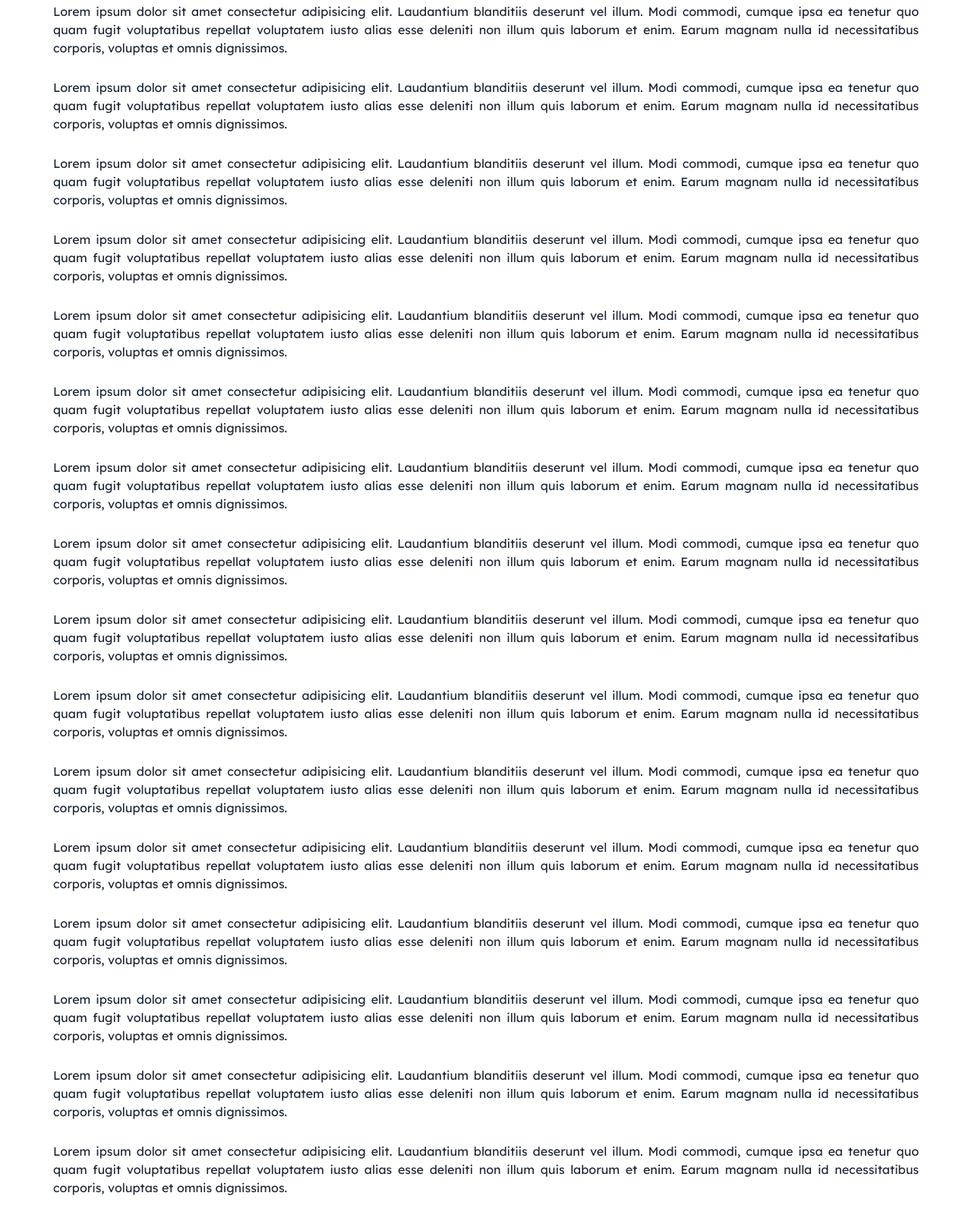
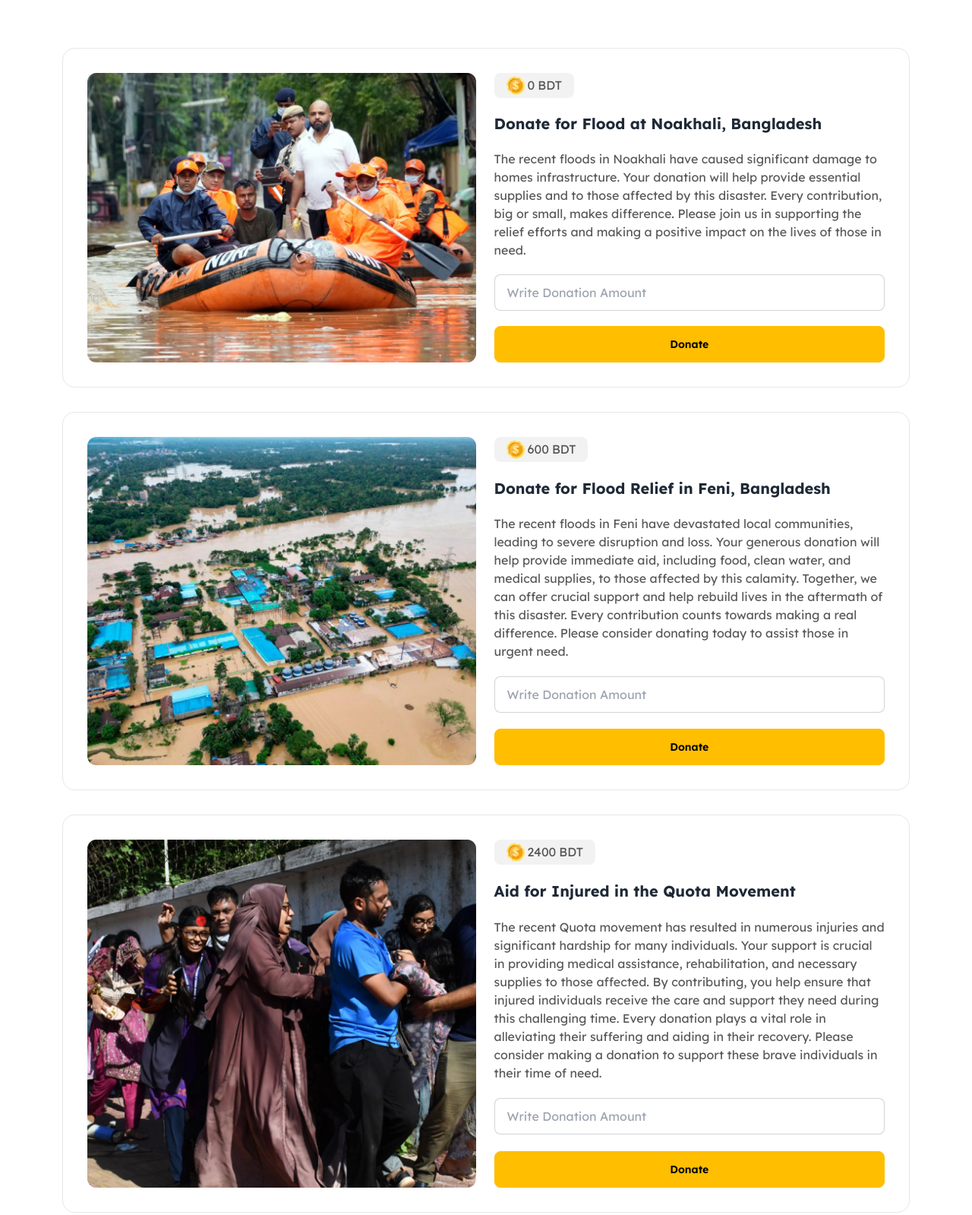
Before and after one commit to khbmh/pha05, a plain HTML site: page index.html in a window 1280 px wide. Shown: the part 182-1781 px from the top of the page at 76% size. Before the commit the page ends 1757 px from the top, so only its background shows below. Drawn offline with nearby package versions, Linux system fonts and the light colour scheme.

Commit message:
html css done

```diff
--- a/index.html
+++ b/index.html
@@ -18,8 +18,9 @@
     tailwind.config = {
       theme: {
         extend: {
-          color: {
-            btnColor: '#B4F461'
+          colors: {
+            btnColor: "#B4F461",
+            lightText: "#111111B3",
           },
           fontFamily: {
             lexend: ["Lexend", "sans-serif"],
@@ -31,9 +32,9 @@
 </head>
 
 <body class="font-lexend">
-  <header class="">
-    <div class="w-full">
-      <nav class="bg-[#F9F7F3] w-full">
+  <header class="w-full backdrop-blur-xl sticky top-0 z-[2]">
+    <div class="w-full pb-3">
+      <nav class="bg-[#fff9ed8e] w-full">
         <div class="navbar max-w-[1140px] mx-auto">
           <div class="navbar-start">
             <button id="blog--btn" class="btn btn-warning px-7 py-0">Blog</button>
@@ -46,7 +47,7 @@
           </div>
           <div class="navbar-end flex gap-1 items-center">
             <img src="./assets/coin.png" alt="balance" class="w-6">
-            <h3 class="text-[#111111B3] font-medium">5500 BDT</h3>
+            <h3 class="text-lightText font-medium"><span id="user-balance">5500</span> BDT</h3>
           </div>
         </div>
       </nav>
@@ -54,94 +55,188 @@
       <div>
         <div class="max-w-[1140px] mx-auto flex items-center justify-center gap-4 my-4">
           <button class="btn btn-warning px-7 py-0">Donate</button>
-          <button class="btn border bg-white border-[#ddd] px-7 py-0 text-[#111111B3]">History</button>
+          <button class="btn border bg-white border-[#ddd] px-7 py-0 text-lightText">History</button>
         </div>
       </div>
     </div>
   </header>
-  <main class="max-w-[1140px] mx-auto flex flex-col text-justify gap-7">
-    <div>
-      <p>Lorem ipsum dolor sit amet consectetur adipisicing elit. Laudantium blanditiis deserunt vel illum. Modi
-        commodi, cumque ipsa ea tenetur quo quam fugit voluptatibus repellat voluptatem iusto alias esse deleniti non
-        illum quis laborum et enim. Earum magnam nulla id necessitatibus corporis, voluptas et omnis dignissimos.</p>
+  <main class="max-w-[1140px] mx-auto flex flex-col my-12 px-3 gap-7">
+
+    <div class="donation-container">
+      <div class="flex flex-col gap-8">
+        <div class="donation-card w-full h-fit flex flex-col lg:flex-row gap-6 p-4 lg:p-8 border rounded-2xl">
+          <div class="left">
+            <img src="./assets/noakhali.png" alt="">
           </div>
-    <div>
-      <p>Lorem ipsum dolor sit amet consectetur adipisicing elit. Laudantium blanditiis deserunt vel illum. Modi
-        commodi, cumque ipsa ea tenetur quo quam fugit voluptatibus repellat voluptatem iusto alias esse deleniti non
-        illum quis laborum et enim. Earum magnam nulla id necessitatibus corporis, voluptas et omnis dignissimos.</p>
+          <div class="right lg:w-1/2 flex flex-col justify-between gap-4 lg:gap-0">
+            <div class="flex w-fit items-center gap-1 py-1 px-4 bg-[#1111110D] rounded-lg">
+              <img src="./assets/coin.png" alt="" class="w-6">
+              <span class="text-lightText"><span id="total-balance" class="mr-1">0</span>BDT</span>
             </div>
-    <div>
-      <p>Lorem ipsum dolor sit amet consectetur adipisicing elit. Laudantium blanditiis deserunt vel illum. Modi
-        commodi, cumque ipsa ea tenetur quo quam fugit voluptatibus repellat voluptatem iusto alias esse deleniti non
-        illum quis laborum et enim. Earum magnam nulla id necessitatibus corporis, voluptas et omnis dignissimos.</p>
+            <h2 class="text-lg lg:text-xl font-bold">Donate for Flood at Noakhali, Bangladesh</h2>
+            <p class="text-lightText">The recent floods in Noakhali have caused significant damage to homes
+              infrastructure.
+              Your donation will help provide essential supplies and to those affected by this disaster. Every
+              contribution,
+              big or small, makes difference. Please join us in supporting the relief efforts and making a positive
+              impact
+              on the lives of those in need.</p>
+
+
+
+            <input id="donate-amount-value" type="text" placeholder="Write Donation Amount"
+              class="input input-bordered w-full" />
+            <!-- <button class="btn btn-warning px-7 py-0 w-full">Donate</button> -->
+
+            <!-- Open the modal using ID.showModal() method -->
+
+            <button id="donate-btn" class="btn btn-warning px-7 py-0 w-full"
+              onclick="my_modal_noakhali.showModal()">Donate</button>
+
+
+            <dialog id="my_modal_noakhali" class="modal modal-bottom sm:modal-middle">
+              <div class="modal-box flex flex-col items-center justify-between gap-2">
+                <h3 class="text-3xl font-bold">Congrats!</h3>
+                <p class="py-4"><img src="./assets/coin.png" alt="" class="w-8"></p>
+                <p>You have donated for humankind</p>
+                <h3 class="text-xl font-bold">Successfully</h3>
+                <div class="modal-action">
+                  <form method="dialog">
+                    <!-- if there is a button in form, it will close the modal -->
+                    <button class="btn">Close confirmation</button>
+                  </form>
                 </div>
-    <div>
-      <p>Lorem ipsum dolor sit amet consectetur adipisicing elit. Laudantium blanditiis deserunt vel illum. Modi
-        commodi, cumque ipsa ea tenetur quo quam fugit voluptatibus repellat voluptatem iusto alias esse deleniti non
-        illum quis laborum et enim. Earum magnam nulla id necessitatibus corporis, voluptas et omnis dignissimos.</p>
               </div>
-    <div>
-      <p>Lorem ipsum dolor sit amet consectetur adipisicing elit. Laudantium blanditiis deserunt vel illum. Modi
-        commodi, cumque ipsa ea tenetur quo quam fugit voluptatibus repellat voluptatem iusto alias esse deleniti non
-        illum quis laborum et enim. Earum magnam nulla id necessitatibus corporis, voluptas et omnis dignissimos.</p>
+            </dialog>
           </div>
-    <div>
-      <p>Lorem ipsum dolor sit amet consectetur adipisicing elit. Laudantium blanditiis deserunt vel illum. Modi
-        commodi, cumque ipsa ea tenetur quo quam fugit voluptatibus repellat voluptatem iusto alias esse deleniti non
-        illum quis laborum et enim. Earum magnam nulla id necessitatibus corporis, voluptas et omnis dignissimos.</p>
         </div>
-    <div>
-      <p>Lorem ipsum dolor sit amet consectetur adipisicing elit. Laudantium blanditiis deserunt vel illum. Modi
-        commodi, cumque ipsa ea tenetur quo quam fugit voluptatibus repellat voluptatem iusto alias esse deleniti non
-        illum quis laborum et enim. Earum magnam nulla id necessitatibus corporis, voluptas et omnis dignissimos.</p>
+
+
+
+
+
+
+        <div class="donation-card w-full h-fit flex flex-col lg:flex-row gap-6 p-4 lg:p-8 border rounded-2xl">
+          <div class="left">
+            <img src="./assets/feni.png" alt="">
           </div>
-    <div>
-      <p>Lorem ipsum dolor sit amet consectetur adipisicing elit. Laudantium blanditiis deserunt vel illum. Modi
-        commodi, cumque ipsa ea tenetur quo quam fugit voluptatibus repellat voluptatem iusto alias esse deleniti non
-        illum quis laborum et enim. Earum magnam nulla id necessitatibus corporis, voluptas et omnis dignissimos.</p>
+          <div class="right lg:w-1/2 flex flex-col justify-between gap-4 lg:gap-0">
+            <div class="flex w-fit items-center gap-1 py-1 px-4 bg-[#1111110D] rounded-lg">
+              <img src="./assets/coin.png" alt="" class="w-6">
+              <span class="text-lightText"><span id="total-balance" class="mr-1">600</span>BDT</span>
             </div>
-    <div>
-      <p>Lorem ipsum dolor sit amet consectetur adipisicing elit. Laudantium blanditiis deserunt vel illum. Modi
-        commodi, cumque ipsa ea tenetur quo quam fugit voluptatibus repellat voluptatem iusto alias esse deleniti non
-        illum quis laborum et enim. Earum magnam nulla id necessitatibus corporis, voluptas et omnis dignissimos.</p>
+            <h2 class="text-lg lg:text-xl font-bold">Donate for Flood Relief in Feni, Bangladesh</h2>
+            <p class="text-lightText">The recent floods in Feni have devastated local communities, leading to severe
+              disruption and loss. Your generous donation will help provide immediate aid, including food, clean water,
+              and
+              medical supplies, to those affected by this calamity. Together, we can offer crucial support and help
+              rebuild
+              lives in the aftermath of this disaster. Every contribution counts towards making a real difference.
+              Please
+              consider donating today to assist those in urgent need.</p>
+
+
+
+            <input id="donate-amount-value" type="text" placeholder="Write Donation Amount"
+              class="input input-bordered w-full" />
+            <!-- <button class="btn btn-warning px-7 py-0 w-full">Donate</button> -->
+
+            <!-- Open the modal using ID.showModal() method -->
+
+            <button id="donate-btn" class="btn btn-warning px-7 py-0 w-full"
+              onclick="my_modal_noakhali.showModal()">Donate</button>
+
+
+            <dialog id="my_modal_noakhali" class="modal modal-bottom sm:modal-middle">
+              <div class="modal-box flex flex-col items-center justify-between gap-2">
+                <h3 class="text-3xl font-bold">Congrats!</h3>
+                <p class="py-4"><img src="./assets/coin.png" alt="" class="w-8"></p>
+                <p>You have donated for humankind</p>
+                <h3 class="text-xl font-bold">Successfully</h3>
+                <div class="modal-action">
+                  <form method="dialog">
+                    <!-- if there is a button in form, it will close the modal -->
+                    <button class="btn">Close confirmation</button>
+                  </form>
                 </div>
-    <div>
-      <p>Lorem ipsum dolor sit amet consectetur adipisicing elit. Laudantium blanditiis deserunt vel illum. Modi
-        commodi, cumque ipsa ea tenetur quo quam fugit voluptatibus repellat voluptatem iusto alias esse deleniti non
-        illum quis laborum et enim. Earum magnam nulla id necessitatibus corporis, voluptas et omnis dignissimos.</p>
               </div>
-    <div>
-      <p>Lorem ipsum dolor sit amet consectetur adipisicing elit. Laudantium blanditiis deserunt vel illum. Modi
-        commodi, cumque ipsa ea tenetur quo quam fugit voluptatibus repellat voluptatem iusto alias esse deleniti non
-        illum quis laborum et enim. Earum magnam nulla id necessitatibus corporis, voluptas et omnis dignissimos.</p>
+            </dialog>
           </div>
-    <div>
-      <p>Lorem ipsum dolor sit amet consectetur adipisicing elit. Laudantium blanditiis deserunt vel illum. Modi
-        commodi, cumque ipsa ea tenetur quo quam fugit voluptatibus repellat voluptatem iusto alias esse deleniti non
-        illum quis laborum et enim. Earum magnam nulla id necessitatibus corporis, voluptas et omnis dignissimos.</p>
         </div>
-    <div>
-      <p>Lorem ipsum dolor sit amet consectetur adipisicing elit. Laudantium blanditiis deserunt vel illum. Modi
-        commodi, cumque ipsa ea tenetur quo quam fugit voluptatibus repellat voluptatem iusto alias esse deleniti non
-        illum quis laborum et enim. Earum magnam nulla id necessitatibus corporis, voluptas et omnis dignissimos.</p>
+
+
+
+
+
+
+
+        <div class="donation-card w-full h-fit flex flex-col lg:flex-row gap-6 p-4 lg:p-8 border rounded-2xl">
+          <div class="left">
+            <img src="./assets/quota-protest.png" alt="">
           </div>
-    <div>
-      <p>Lorem ipsum dolor sit amet consectetur adipisicing elit. Laudantium blanditiis deserunt vel illum. Modi
-        commodi, cumque ipsa ea tenetur quo quam fugit voluptatibus repellat voluptatem iusto alias esse deleniti non
-        illum quis laborum et enim. Earum magnam nulla id necessitatibus corporis, voluptas et omnis dignissimos.</p>
+          <div class="right lg:w-1/2 flex flex-col justify-between gap-4 lg:gap-0">
+            <div class="flex w-fit items-center gap-1 py-1 px-4 bg-[#1111110D] rounded-lg">
+              <img src="./assets/coin.png" alt="" class="w-6">
+              <span class="text-lightText"><span id="total-balance" class="mr-1">2400</span>BDT</span>
             </div>
-    <div>
-      <p>Lorem ipsum dolor sit amet consectetur adipisicing elit. Laudantium blanditiis deserunt vel illum. Modi
-        commodi, cumque ipsa ea tenetur quo quam fugit voluptatibus repellat voluptatem iusto alias esse deleniti non
-        illum quis laborum et enim. Earum magnam nulla id necessitatibus corporis, voluptas et omnis dignissimos.</p>
+            <h2 class="text-lg lg:text-xl font-bold">Aid for Injured in the Quota Movement</h2>
+            <p class="text-lightText">The recent Quota movement has resulted in numerous injuries and significant
+              hardship
+              for many individuals. Your support is crucial in providing medical assistance, rehabilitation, and
+              necessary
+              supplies to those affected. By contributing, you help ensure that injured individuals receive the care and
+              support they need during this challenging time. Every donation plays a vital role in alleviating their
+              suffering and aiding in their recovery. Please consider making a donation to support these brave
+              individuals
+              in their time of need.</p>
+
+
+
+            <input id="donate-amount-value" type="text" placeholder="Write Donation Amount"
+              class="input input-bordered w-full" />
+            <!-- <button class="btn btn-warning px-7 py-0 w-full">Donate</button> -->
+
+            <!-- Open the modal using ID.showModal() method -->
+
+            <button id="donate-btn" class="btn btn-warning px-7 py-0 w-full"
+              onclick="my_modal_noakhali.showModal()">Donate</button>
+
+
+            <dialog id="my_modal_noakhali" class="modal modal-bottom sm:modal-middle">
+              <div class="modal-box flex flex-col items-center justify-between gap-2">
+                <h3 class="text-3xl font-bold">Congrats!</h3>
+                <p class="py-4"><img src="./assets/coin.png" alt="" class="w-8"></p>
+                <p>You have donated for humankind</p>
+                <h3 class="text-xl font-bold">Successfully</h3>
+                <div class="modal-action">
+                  <form method="dialog">
+                    <!-- if there is a button in form, it will close the modal -->
+                    <button class="btn">Close confirmation</button>
+                  </form>
                 </div>
-    <div>
-      <p>Lorem ipsum dolor sit amet consectetur adipisicing elit. Laudantium blanditiis deserunt vel illum. Modi
-        commodi, cumque ipsa ea tenetur quo quam fugit voluptatibus repellat voluptatem iusto alias esse deleniti non
-        illum quis laborum et enim. Earum magnam nulla id necessitatibus corporis, voluptas et omnis dignissimos.</p>
               </div>
+            </dialog>
+          </div>
+        </div>
+
+      </div>
+    </div>
+
+    <div class="hidden history-container">
+      <div id="history-add" class="min-h-[50vh] flex flex-col gap-6">
+        <div class="flex flex-col p-3 lg:p-8 gap-3 border rounded-xl">
+          <h3 class="font-semibold">${} Taka is Donated at ${}</h3>
+          <p class="text-sm text-lightText">Date : Tue Sep 17 2024 08:39:11 GMT +0600 (Bangladesh Standard Time)</p>
+        </div>
+        <div class="flex flex-col p-3 lg:p-8 gap-3 border rounded-xl">
+          <h3 class="font-semibold">${} Taka is Donated at ${}</h3>
+          <p class="text-sm text-lightText">Date : Tue Sep 17 2024 08:39:11 GMT +0600 (Bangladesh Standard Time)</p>
+        </div>
+      </div>
+    </div>
+
   </main>
-  <footer class="max-w-[1140px] mx-auto">
+  <footer class="w-full mx-auto mt-[5vmax] h-[20vh] bg-[#fff9ed8e] bottom-0">
 
   </footer>
 
```
Also changed, not shown: js/index.js (+41 -0 lines). Lines whose indentation alone changed are shown as unchanged.
